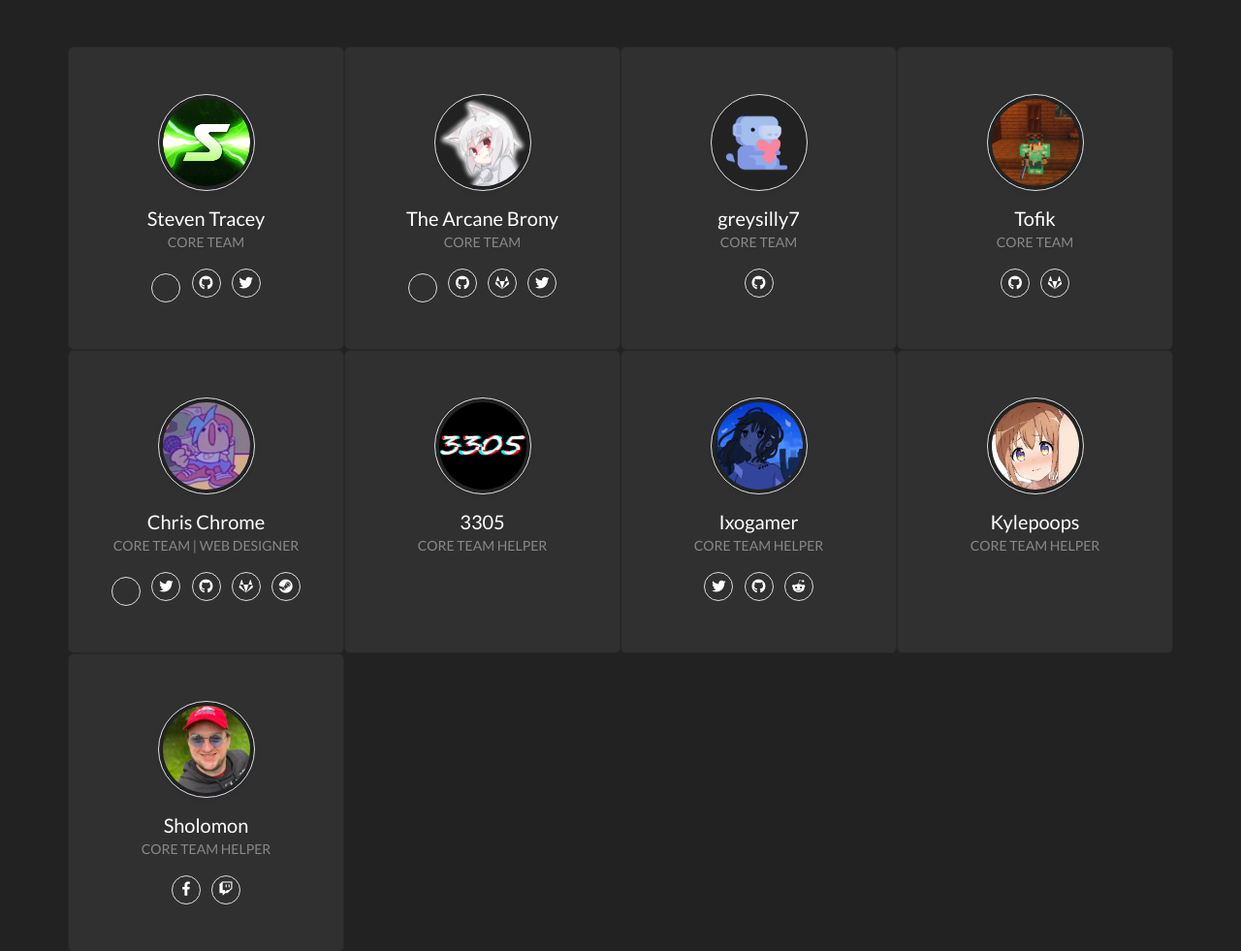
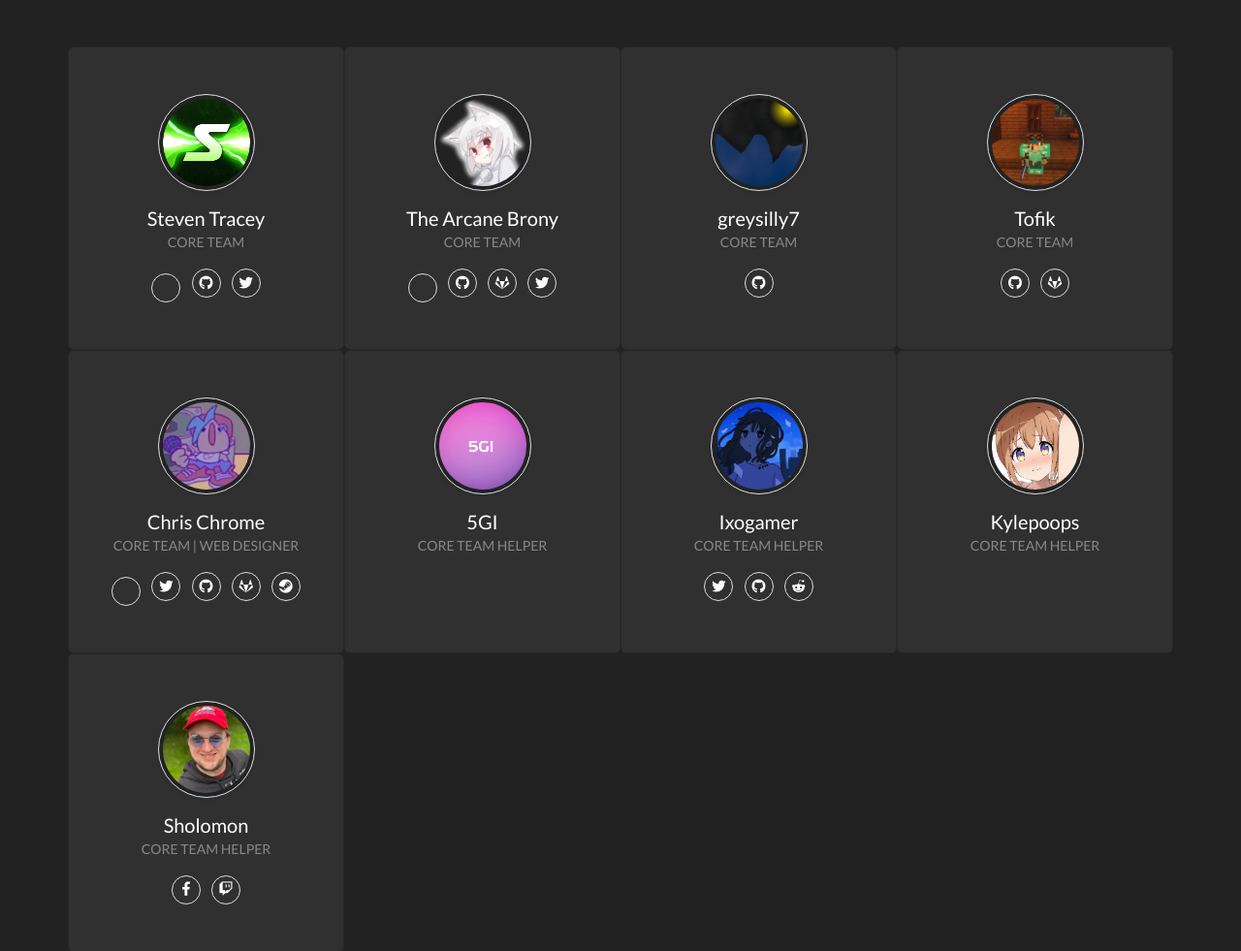
Before and after one commit to Pancaksee/test, a PHP site: page /team in a window 1280 px wide. Shown: the part 74-1055 px from the top of the page at 97% size. Run offline with PHP 8.4, Linux system fonts and the light colour scheme; data that the repository does not hold is empty.

Commit message:
Update team profile pics

```diff
--- a/team/index.php
+++ b/team/index.php
@@ -93,7 +93,7 @@
 
 				<div class="col-xl-3 card text-white bg-dark col-sm-6">
 					<div class="py-5 px-4"><img src="/assets/img/team/3305.png" alt="" width="100" class="img-fluid rounded-circle mb-3 img-thumbnail shadow-sm">
-						<h5 class="mb-0">3305</h5><span class="small text-uppercase text-muted">Core Team Helper</span>
+						<h5 class="mb-0">5GI</h5><span class="small text-uppercase text-muted">Core Team Helper</span>
 						<ul class="social mb-0 list-inline mt-3">
 							<!-- 3305, if you're reading this, DM me some stuff to put here lol -->
 						</ul>
```
Also changed, not shown: assets/img/team/3305.png, assets/img/team/greysilly.png.
